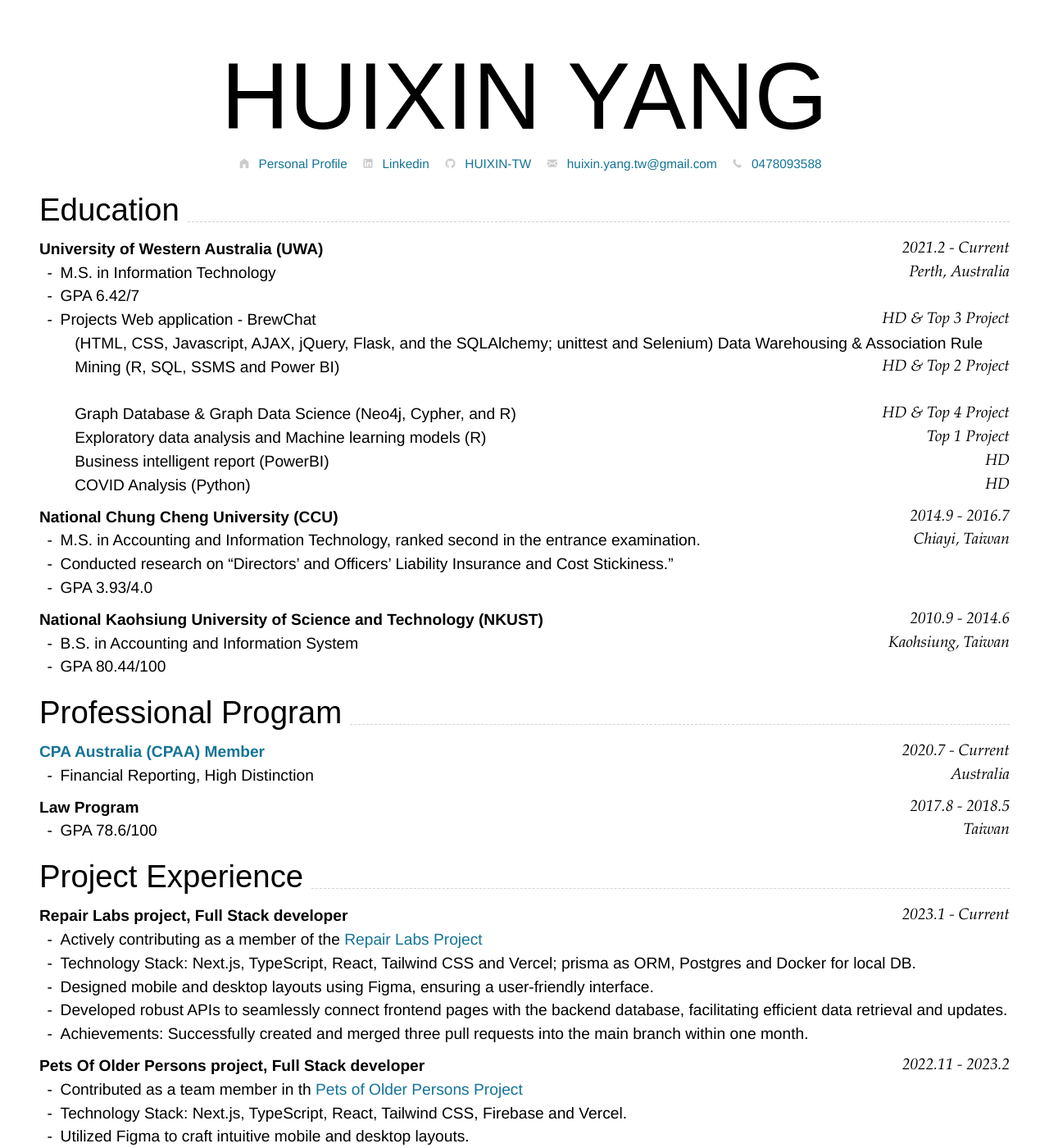
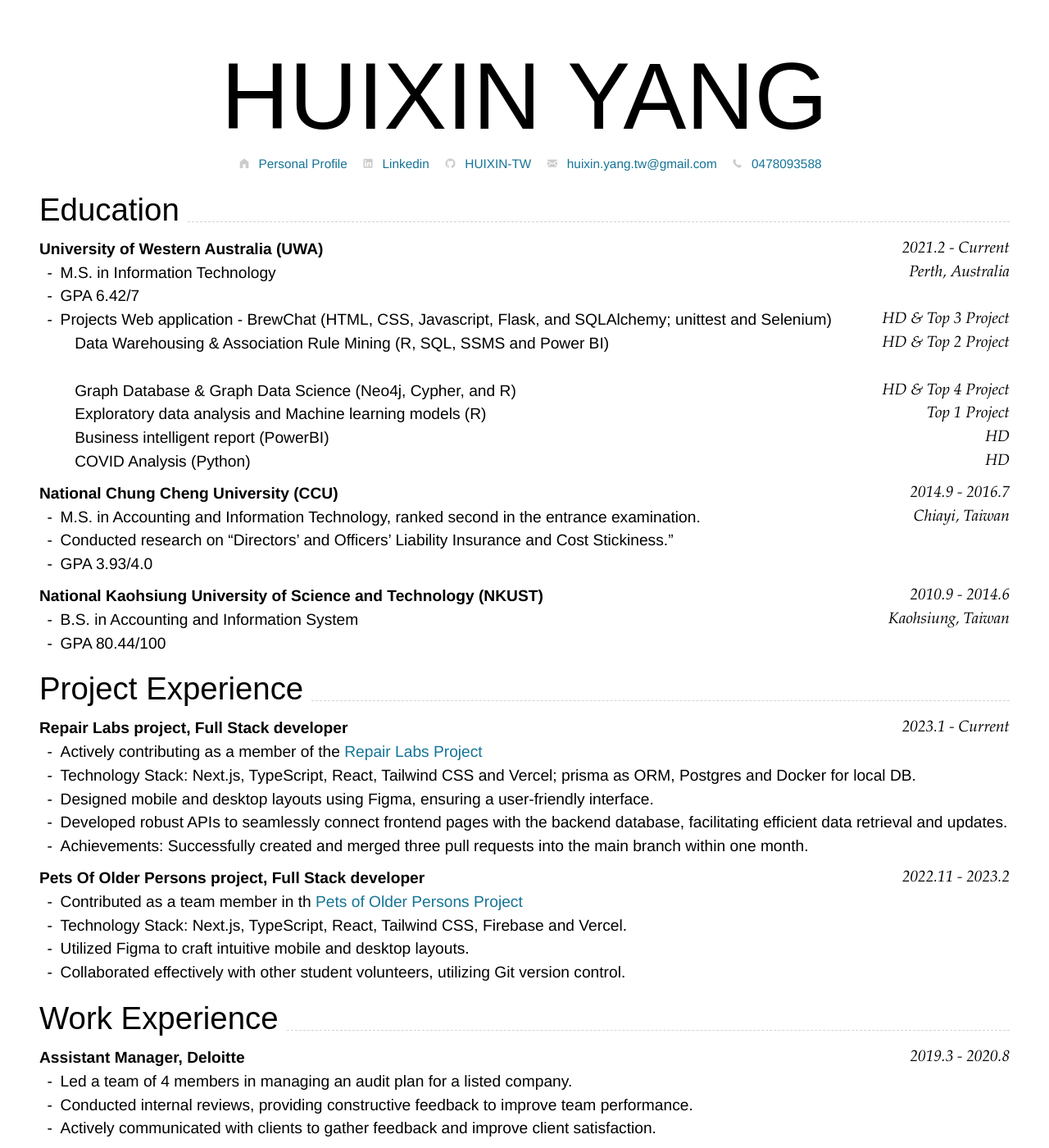
Before and after one commit to HUIXIN-TW/Resume, a Jekyll site: the page built from index.md, in a window 1280 px wide and 1400 px high. Shown: the whole window at 82% size. Built offline with Jekyll 4.4.1, drawn with Linux system fonts in a browser that asks for light colours; nearby versions of some CDN libraries.

Commit message:
update resume

````diff
--- a/index.md
+++ b/index.md
@@ -45,8 +45,7 @@ Perth, Australia
 -   M.S. in Information Technology
 -   GPA 6.42/7
 -   Projects
-    Web application - BrewChat `HD & Top 3 Project` <br>
-    (HTML, CSS, Javascript, AJAX, jQuery, Flask, and the SQLAlchemy; unittest and Selenium)
+    Web application - BrewChat (HTML, CSS, Javascript, Flask, and SQLAlchemy; unittest and Selenium) `HD & Top 3 Project` <br>
     Data Warehousing & Association Rule Mining (R, SQL, SSMS and Power BI) `HD & Top 2 Project`<br>
     Graph Database & Graph Data Science (Neo4j, Cypher, and R) `HD & Top 4 Project`<br>
     Exploratory data analysis and Machine learning models (R) `Top 1 Project`<br>
@@ -79,6 +78,7 @@ Kaohsiung, Taiwan
 -   B.S. in Accounting and Information System
 -   GPA 80.44/100
 
+<!--
 ## Professional Program
 
 ### **[CPA Australia (CPAA) Member](https://www.cpaaustralia.com.au)** `2020.7 - Current`
@@ -96,6 +96,7 @@ Taiwan
 ```
 
 -   GPA 78.6/100
+-->
 
 ## Project Experience
 
````
